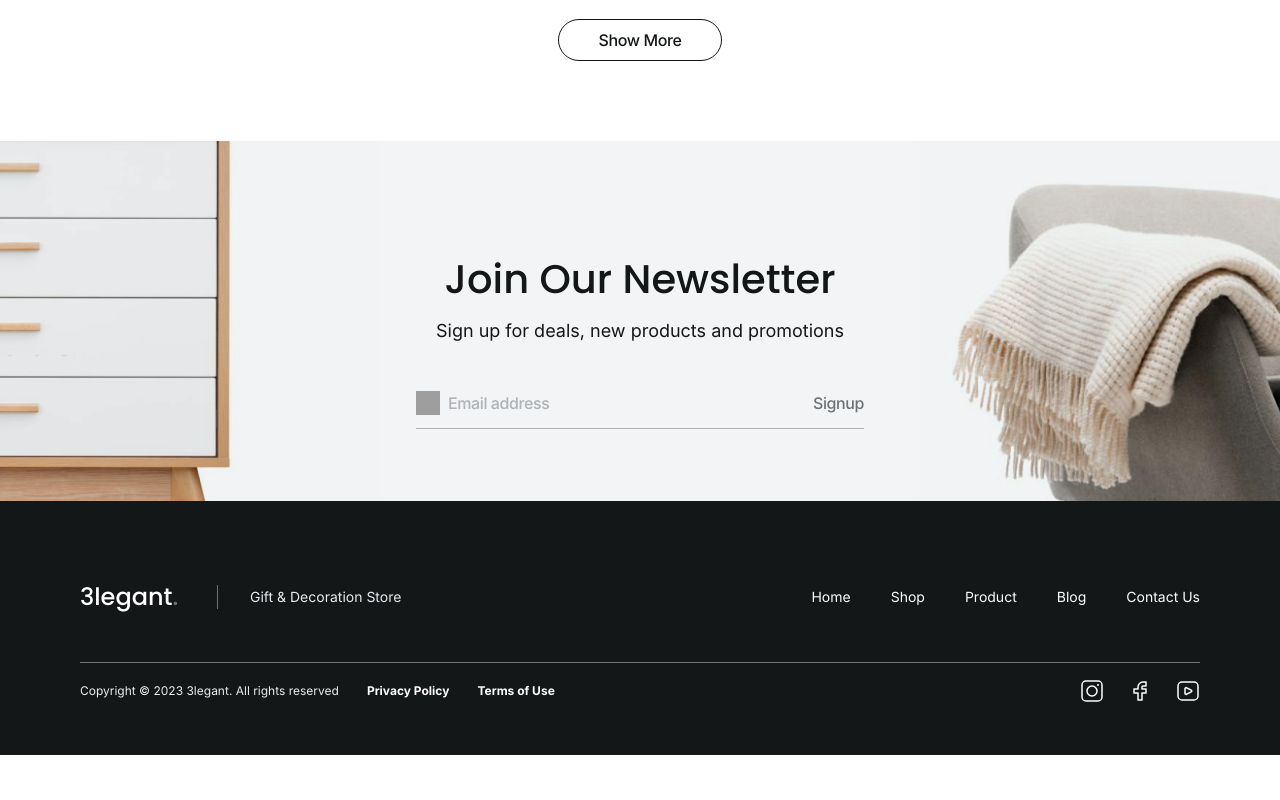
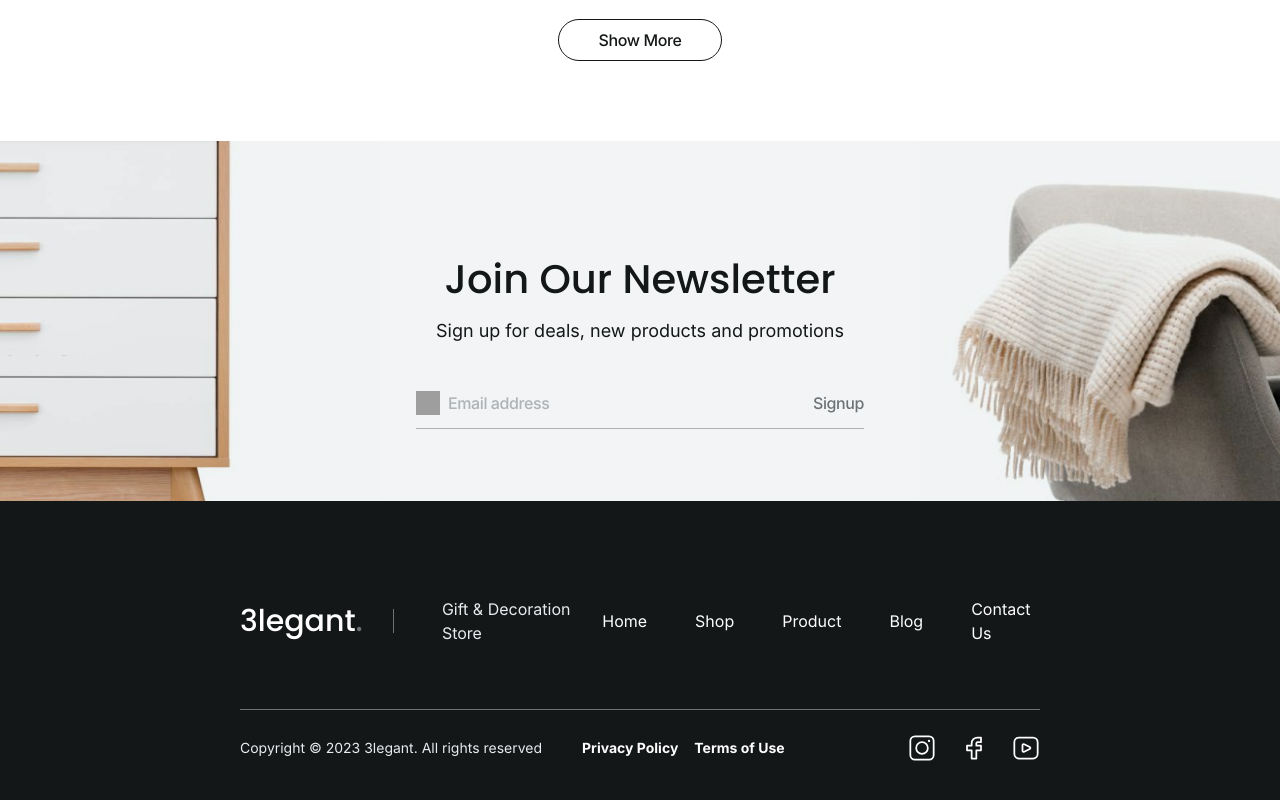
Before and after one commit to Hamiiiidreza/Home-Style, a React (Vite) app: page /articles in a window 1280 px wide. Shown: the part 2166-2966 px from the top of the page. Before the commit the page ends 2921 px from the top, so only its background shows below. Built offline with nearby package versions, Linux system fonts and the light colour scheme; grey boxes are pictures that could not be loaded.

Commit message:
(fix):redesign footer component

```diff
--- a/src/components/modules/footer/footer.jsx
+++ b/src/components/modules/footer/footer.jsx
@@ -2,27 +2,34 @@ import React from 'react';
 import { Link } from 'react-router-dom';
 
 const Footer = () => (
-    <footer className="w-full pt-20 pb-8 px-20 bg-neutral-07">
-        <div className="flex flex-col md:flex-row justify-between items-center mb-[49px]">
-            <div className="flex items-center gap-8 mb-6 md:mb-0">
+    <footer className="w-full bg-neutral-07 px-8 py-12 md:px-40 md:pt-20 md:pb-8 lg:px-60 lg:pt-24 lg:pb-12">
+
+        {/* Top Section */}
+        <div className="flex flex-col md:flex-row lg:flex-row justify-between items-center mb-[49px] lg:mb-16">
+
+            {/* Logo & Text */}
+            <div className="flex flex-col md:flex-row lg:flex-row items-center gap-4 md:gap-8 lg:gap-12 mb-6 md:mb-0 text-center md:text-left">
                 <div className="w-[105px]">
-                    <h1 className="font-PoppinsMedium text-2xl">
+                    <h1 className="font-PoppinsMedium text-2xl lg:text-3xl">
                         <span className="text-white">3legant</span>
                         <span className="text-neutral-04">.</span>
                     </h1>
                 </div>
+
                 <div className="w-px h-6 bg-neutral-04"></div>
-                <p className="font-InterRegular text-sm text-neutral-03">
+
+                <p className="font-InterRegular text-sm lg:text-base text-neutral-03">
                     Gift & Decoration Store
                 </p>
             </div>
 
-            <nav className="flex flex-wrap justify-center gap-6 md:gap-10">
+            {/* Navigation */}
+            <nav className="flex flex-col md:flex-row lg:flex-row items-center gap-4 md:gap-10 lg:gap-12">
                 {['Home', 'Shop', 'Product', 'Blog', 'Contact Us'].map((item) => (
                     <Link
                         key={item}
                         to=""
-                        className="font-InterRegular text-sm text-neutral-01"
+                        className="font-InterRegular text-sm lg:text-base text-neutral-01"
                     >
                         {item}
                     </Link>
@@ -30,41 +37,39 @@ const Footer = () => (
             </nav>
         </div>
 
-        <div className="flex flex-col md:flex-row justify-between items-center pt-4 pb-5 border-t border-neutral-04">
-            <div className="flex flex-wrap justify-center items-center gap-4 md:gap-7 mb-4 md:mb-0">
-                <p className="font-InterRegular text-xs text-neutral-03">
-                    Copyright © 2023 3legant. All rights reserved
-                </p>
-                <Link to="" className="font-InterBold text-xs text-neutral-01">
-                    Privacy Policy
+        {/* Bottom Section */}
+        <div className="flex flex-col md:flex-row lg:flex-row justify-between items-center gap-6 pt-4 pb-5 lg:pt-6 lg:pb-6 border-t border-neutral-04">
+
+            {/* Social Media */}
+            <div className="flex gap-6 order-1 md:order-2">
+                <Link to="" aria-label="Instagram">
+                    <img className="size-6 lg:size-7" src="/Images/instagram.svg" alt="Instagram" />
                 </Link>
-                <Link to="" className="font-InterBold text-xs text-neutral-01">
-                    Terms of Use
+                <Link to="" aria-label="Facebook">
+                    <img className="size-6 lg:size-7" src="/Images/facebook.svg" alt="Facebook" />
+                </Link>
+                <Link to="" aria-label="YouTube">
+                    <img className="size-6 lg:size-7" src="/Images/youtube.svg" alt="YouTube" />
                 </Link>
             </div>
 
-            <div className="flex gap-6">
-                <Link to="" aria-label="Instagram">
-                    <img
-                        className="size-6"
-                        src="/Images/instagram.svg"
-                        alt="Instagram"
-                    />
-                </Link>
-                <Link to="" aria-label="Facebook">
-                    <img
-                        className="size-6"
-                        src="/Images/facebook.svg"
-                        alt="Facebook"
-                    />
-                </Link>
-                <Link to="" aria-label="YouTube">
-                    <img
-                        className="size-6"
-                        src="/Images/youtube.svg"
-                        alt="YouTube"
-                    />
-                </Link>
+            {/* Texts: Privacy & Terms + Copyright */}
+            <div className="flex flex-col md:flex-row lg:flex-row items-center gap-3 md:gap-7 lg:gap-10 order-2 md:order-1 text-center md:text-left">
+
+                {/* Privacy & Terms */}
+                <div className="flex gap-4 order-1 md:order-2">
+                    <Link to="" className="font-InterBold text-xs lg:text-sm text-neutral-01">
+                        Privacy Policy
+                    </Link>
+                    <Link to="" className="font-InterBold text-xs lg:text-sm text-neutral-01">
+                        Terms of Use
+                    </Link>
+                </div>
+
+                {/* Copyright */}
+                <p className="font-InterRegular text-xs lg:text-sm text-neutral-03 order-2 md:order-1">
+                    Copyright © 2023 3legant. All rights reserved
+                </p>
             </div>
         </div>
     </footer>
```
